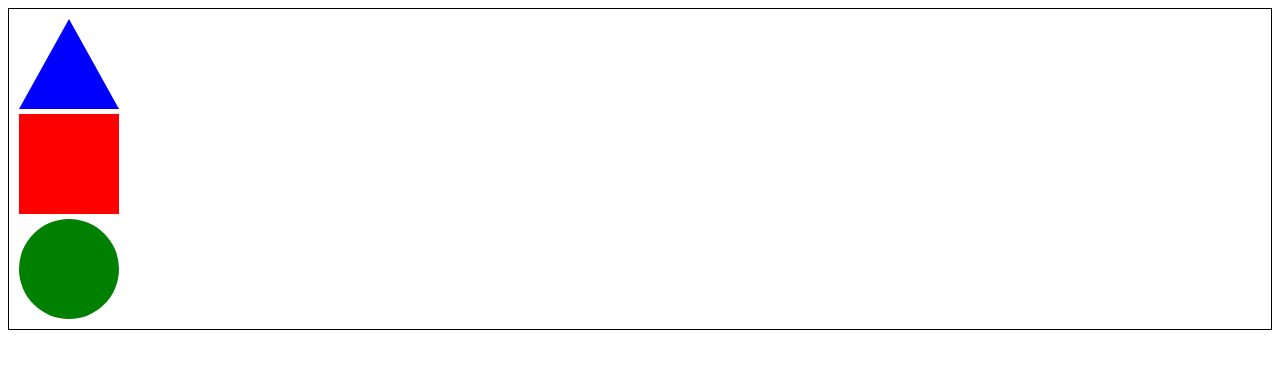
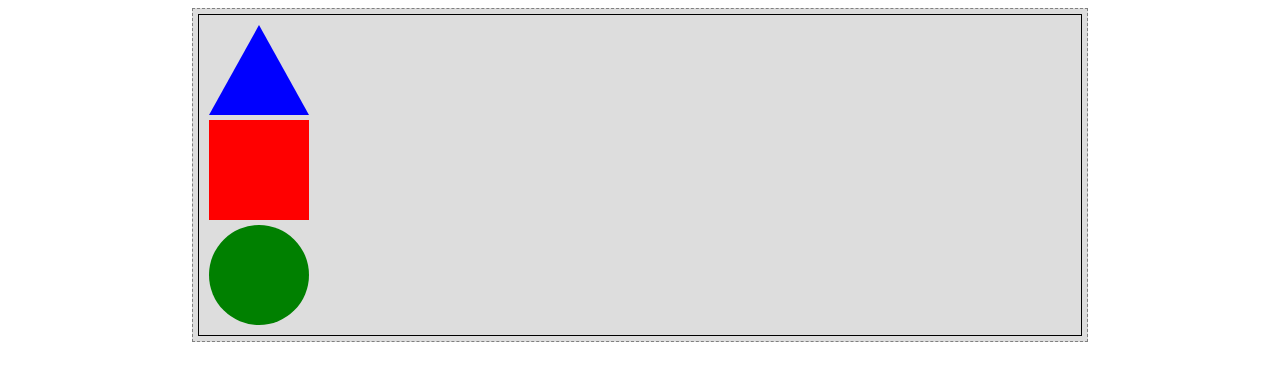
Before and after one commit to pas801012/js_array_methods, a website: page index.html in a window 1280 px wide. Drawn offline with Linux system fonts and the light colour scheme.

Commit message:
form page style; create composable css class structure for shape and colors

```diff
--- a/css/style.css
+++ b/css/style.css
@@ -1,3 +1,16 @@
+BODY {
+  display: flex;
+  flex-direction: column;
+  align-items: center;
+}
+
+.page {
+  width: 70%;
+  padding: 5px;
+  border: 1px dashed gray;
+  background-color: #ddd;
+}
+
 .container {
   padding: 5px;
   border: 1px solid #000;
@@ -7,12 +20,37 @@
   margin: 5px;
 }
 
+/*** SHAPE VIEW ***/
+.square {
+  width: 100px;
+  height: 100px;
+}
+
+.circle {
+  width: 100px;
+  height: 100px;
+  border-radius: 50%;
+}
+
 .triangle {
   width: 0;
   height: 0;
   border-style: solid;
   border-width: 0 50px 90px 50px;
   /* border-color: transparent transparent #007bff transparent; */
+}
+
+/*** SHAPE COLORS ***/
+:not(.triangle).red {
+  background: red;
+}
+
+:not(.triangle).blue {
+  background: blue;
+}
+
+:not(.triangle).green {
+  background: green;
 }
 
 .triangle.red {
@@ -25,19 +63,6 @@
   border-color: transparent transparent green transparent;
 }
 
-.square {
-  width: 100px;
-  height: 100px;
-  background: red;
-}
-
-.circle {
-  width: 100px;
-  height: 100px;
-  background: green;
-  border-radius: 50%
-}
-
 .hidden {
   visibility: hidden;
   display: none;
--- a/index.html
+++ b/index.html
@@ -9,12 +9,14 @@
   <script src="./js/ShapeNodeBuilder.js"></script>
 </head>
 <body>
-  <div class="main">
-    <!-- <div id="test" class="container hidden"> -->
-    <div id="test" class="container">
-      <div class="triangle blue"></div>
-      <div class="square"></div>
-      <div class="circle"></div>
+  <div class="page">
+    <div class="main">
+      <!-- <div id="test" class="container hidden"> -->
+      <div id="test" class="container">
+        <div class="triangle blue"></div>
+        <div class="square red"></div>
+        <div class="circle green"></div>
+      </div>
     </div>
   </div>
 </body>
```
